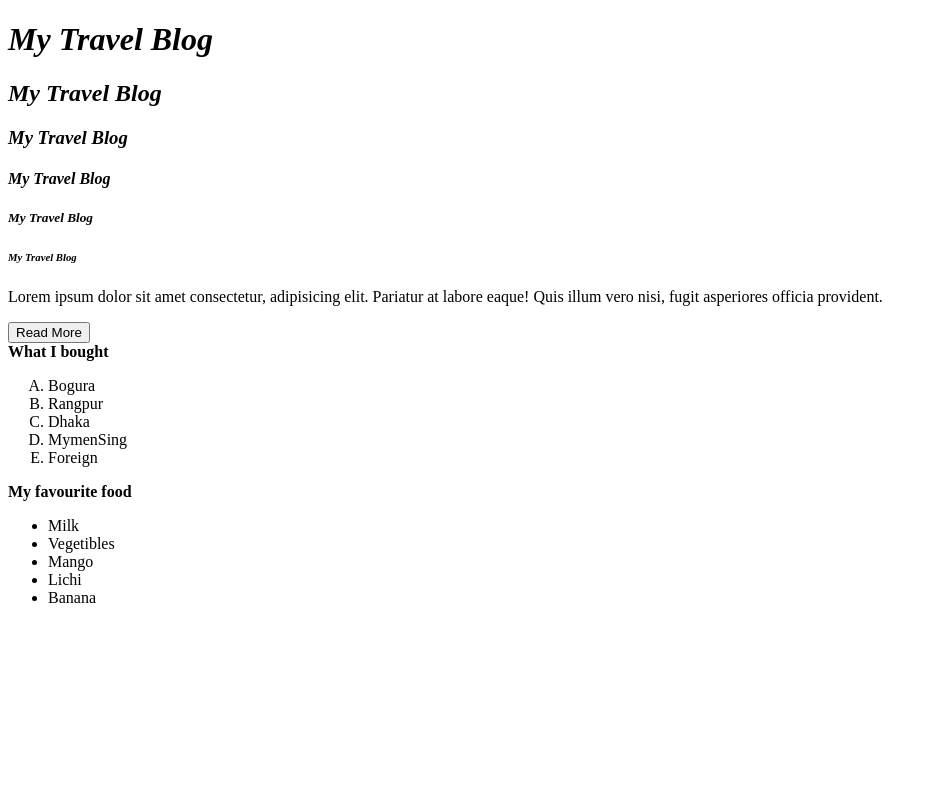
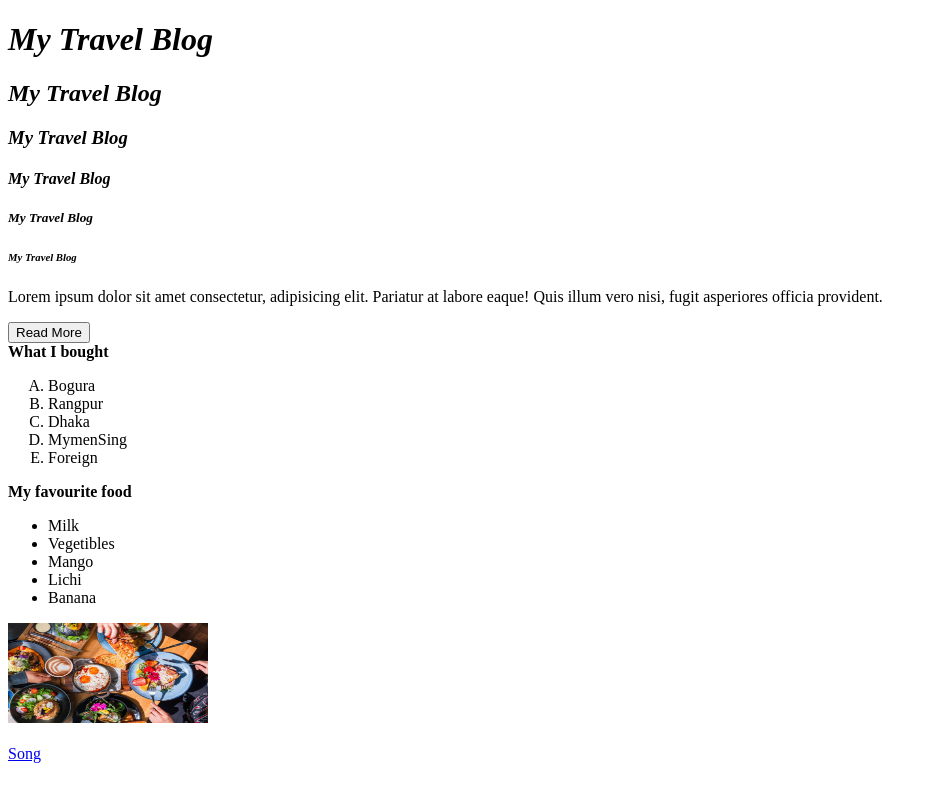
Before and after one commit to Bijoy-karmokar/Module-01, a plain HTML site: page index.html in a window 1280 px wide. Shown: the whole page, without its empty margins (0-938 px from the left). Drawn offline with Linux system fonts and the light colour scheme.

Commit message:
final task

```diff
--- a/index.html
+++ b/index.html
@@ -37,5 +37,9 @@
         <li>Lichi</li>
         <li>Banana</li>
      </ul>
+     <img src="image/food.jpg" alt="Image not found" height="100" width="200">
+     <br>
+     <br>
+     <a href="https://youtu.be/Bg8Yb9zGYyA?si=SpvQ7e0jSBvobIeE" target="_blank">Song</a>
 </body>
 </html>
```
Also changed, not shown: image/food.jpg (added).
